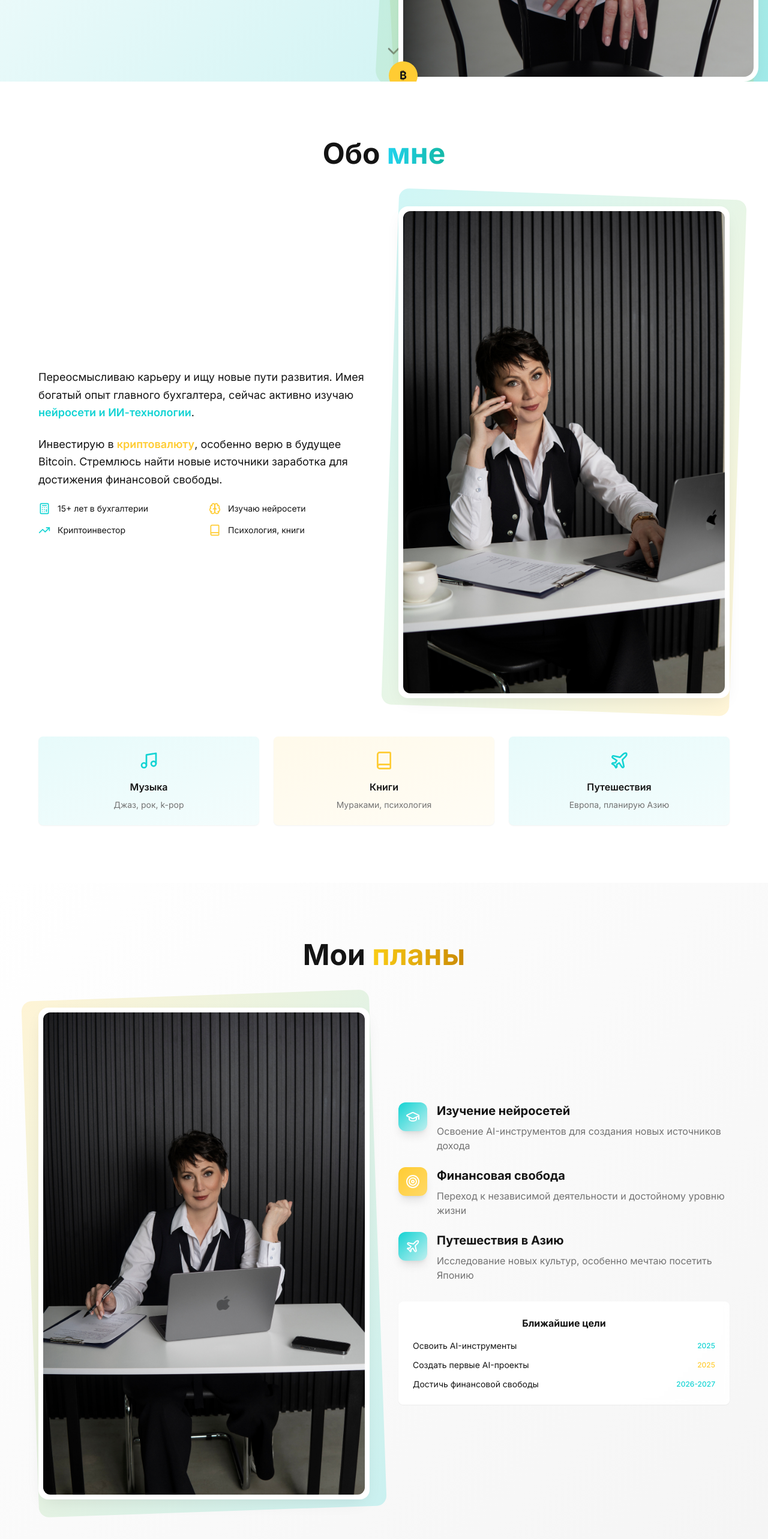
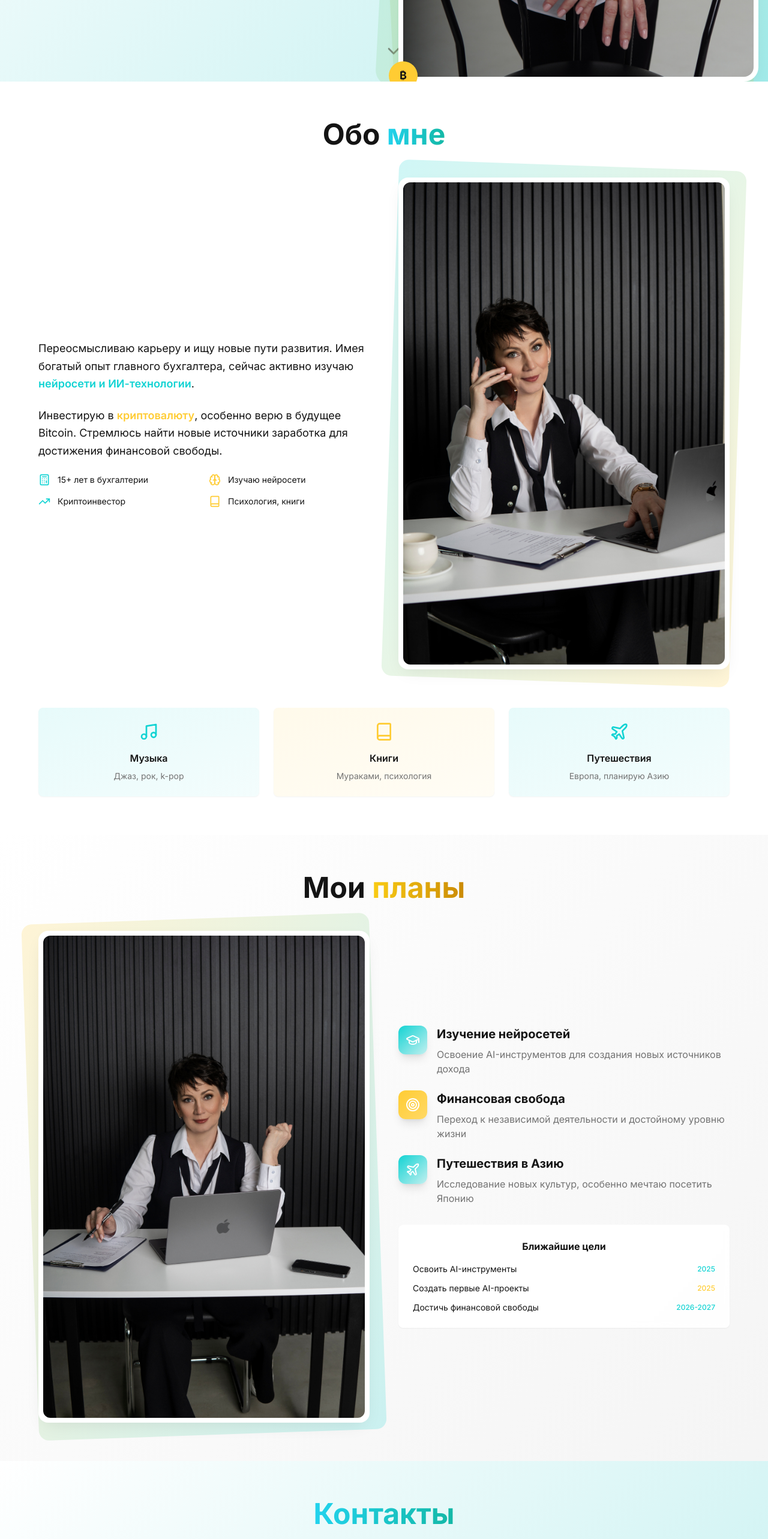
Before and after one commit to AnnaLida29/anzhelas-new-horizon, a React (Vite) app: page / in a window 1280 px wide. Shown: the part 820-3386 px from the top of the page at 60% size. Built offline with nearby package versions, Linux system fonts and the light colour scheme.

Commit message:
Убрать лишние пробелы
Убраны лишние пробелы для создания монолитного вида сайта.

```diff
--- a/src/components/About.tsx
+++ b/src/components/About.tsx
@@ -3,11 +3,11 @@ import { Calculator, Brain, TrendingUp, Book, Music, Plane } from "lucide-react"
 
 const About = () => {
   return (
-    <section id="about" className="section-padding bg-white">
+    <section id="about" className="py-16 bg-white">
       <div className="container mx-auto px-4">
         <div className="max-w-6xl mx-auto">
           {/* Section header */}
-          <div className="text-center mb-16 animate-fade-in">
+          <div className="text-center mb-12 animate-fade-in">
             <h2 className="text-4xl lg:text-5xl font-bold mb-6">
               Обо <span className="text-gradient-turquoise">мне</span>
             </h2>
--- a/src/components/Contacts.tsx
+++ b/src/components/Contacts.tsx
@@ -40,11 +40,11 @@ const Contacts = () => {
     title: "Ответ",
     info: "Обычно отвечаю в течение 2-4 часов"
   }];
-  return <section id="contacts" className="section-padding bg-gradient-hero">
+  return <section id="contacts" className="py-16 bg-gradient-hero">
       <div className="container mx-auto px-4">
         <div className="max-w-4xl mx-auto">
           {/* Section header */}
-          <div className="text-center mb-12 animate-fade-in">
+          <div className="text-center mb-8 animate-fade-in">
             <h2 className="text-4xl lg:text-5xl font-bold mb-6">
               <span className="text-gradient-turquoise">Контакты</span>
             </h2>
@@ -54,7 +54,7 @@ const Contacts = () => {
           </div>
 
           {/* Contact methods */}
-          <div className="grid md:grid-cols-3 gap-6 mb-12">
+          <div className="grid md:grid-cols-3 gap-6 mb-8">
             {contactMethods.map((method, index) => <Card key={index} className="hover-lift border-0 shadow-elegant bg-white/90 backdrop-blur-sm animate-scale-in" style={{
             animationDelay: `${index * 0.1}s`
           }}>
--- a/src/components/Plans.tsx
+++ b/src/components/Plans.tsx
@@ -1,11 +1,11 @@
 import { Card, CardContent } from "@/components/ui/card";
 import { Target, GraduationCap, Plane } from "lucide-react";
 const Plans = () => {
-  return <section id="plans" className="section-padding bg-gradient-elegant">
+  return <section id="plans" className="py-16 bg-gradient-elegant">
       <div className="container mx-auto px-4">
         <div className="max-w-6xl mx-auto">
           {/* Section header */}
-          <div className="text-center mb-16 animate-fade-in">
+          <div className="text-center mb-12 animate-fade-in">
             <h2 className="text-4xl lg:text-5xl font-bold mb-6">
               Мои <span className="text-gradient-gold">планы</span>
             </h2>
--- a/src/index.css
+++ b/src/index.css
@@ -175,7 +175,7 @@ All colors MUST be HSL.
 
   /* Section spacing */
   .section-padding {
-    @apply py-16 md:py-24;
+    @apply py-12 md:py-16;
   }
 
   /* Glass effect */
```
